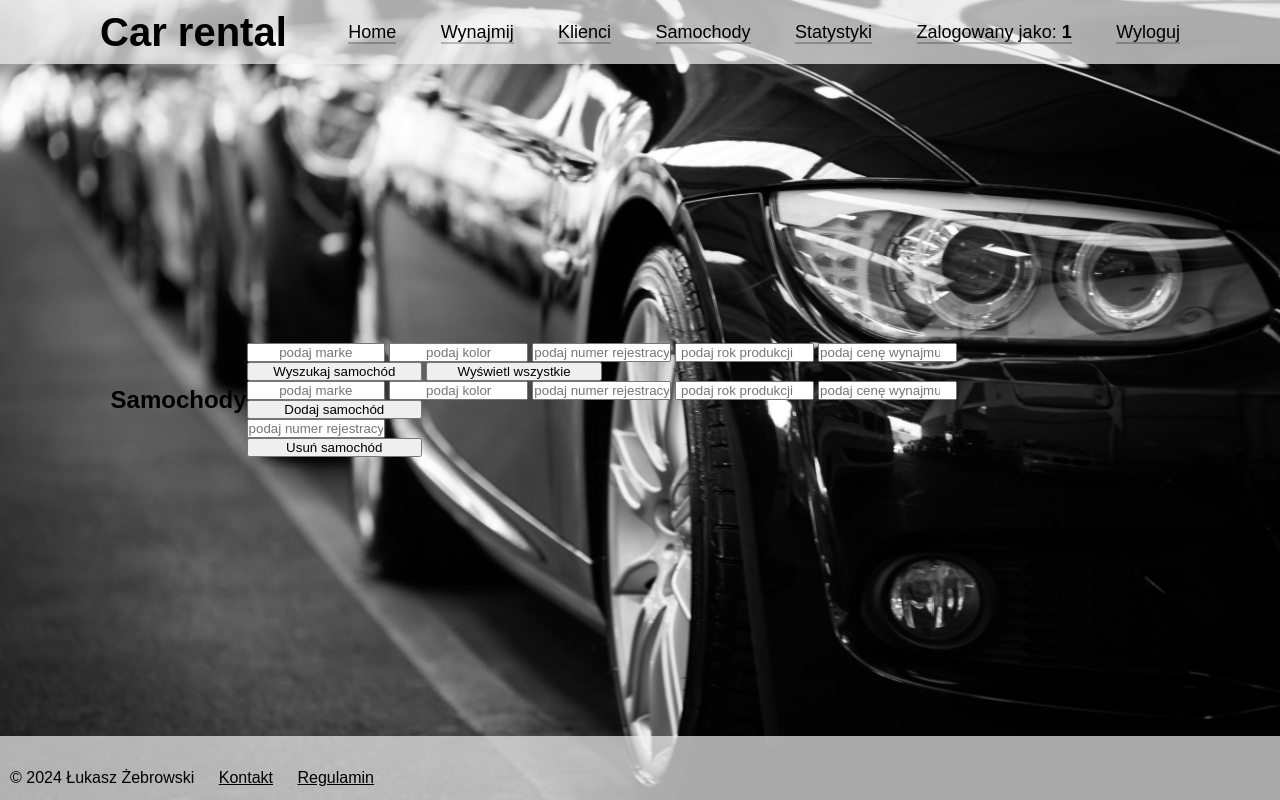
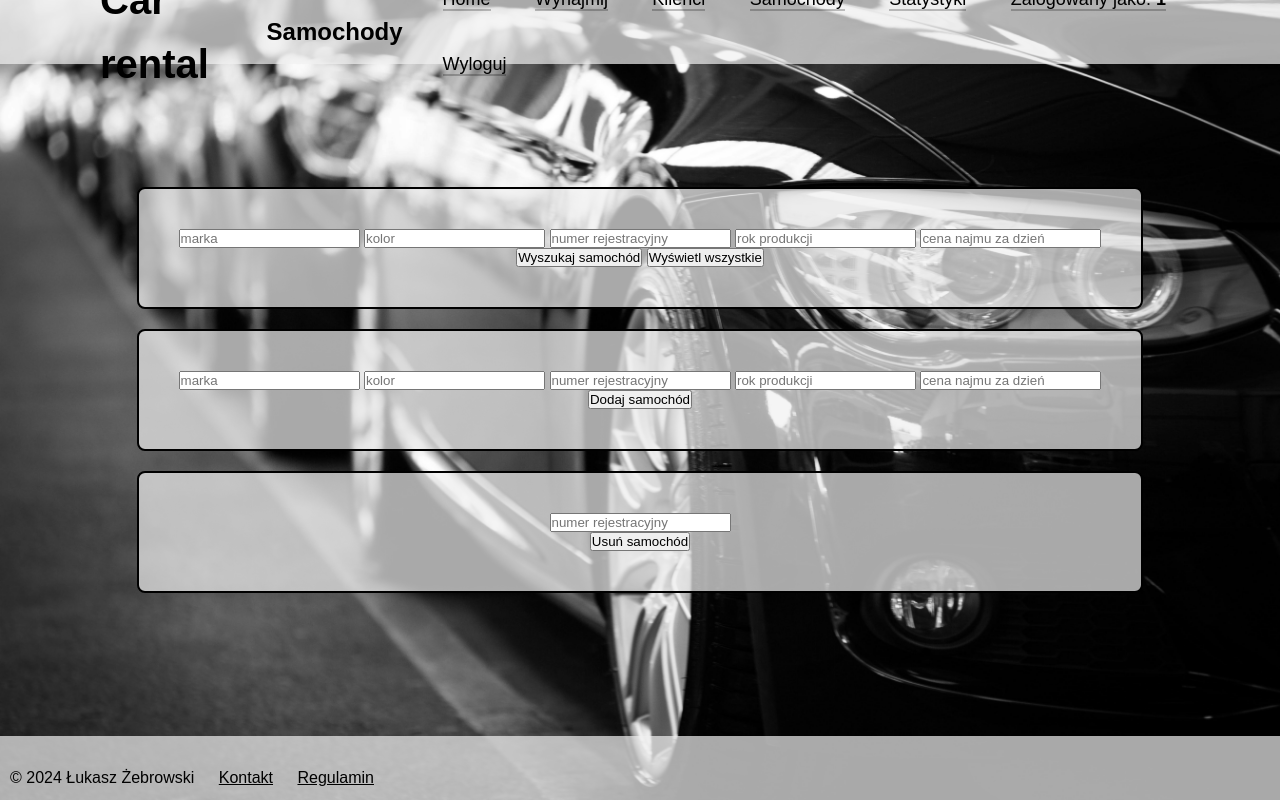
Before and after one commit to lukaszzebrowski/car_renta_uwm, a PHP site: page /widoki/samochody.php in a window 1280 px wide. Run offline with PHP 8.4, Linux system fonts and the light colour scheme; a user stored in the database is signed in; data that the repository does not hold is empty.

Commit message:
zakończono css, dodano komunbikaty o wykonanych czynnościach

```diff
--- a/skrypty/dodaj.php
+++ b/skrypty/dodaj.php
@@ -31,11 +31,11 @@
 			$stmt2->execute();
 			$ostatni = $stmt2->fetch();
 			if ($nowy>1) {
-				echo '<h3>Dodano samochod: '.$ostatni['marka'].' '.$ostatni['kolor'].' '.$ostatni['numer_rejestracyjny'].'</h3>';
+				echo '<h3 class="success-message">Dodano samochod: '.$ostatni['marka'].' '.$ostatni['kolor'].' '.$ostatni['numer_rejestracyjny'].'</h3>';
 			}
 		}
 		else {
-			echo 'Samochód u numerze rejestracyjnym: '.$_POST['numer_rejestracyjny'].' już istnieje';
+			echo '<h3 class="error-message">Samochód u numerze rejestracyjnym: '.$_POST['numer_rejestracyjny'].' już istnieje</h3>';
 		}
 	}
 ?>
@@ -71,11 +71,11 @@
 			$stmt5->execute();
 			$ostatni5 = $stmt5->fetch();
 			if ($nowy4>1) {
-				echo '<h3>Dodano klineta:<br> Imię: '.$ostatni5['imie_klienta'].'<br>Nazwisko: '.$ostatni5['nazwisko_klienta'].'<br>Pesel: '.$ostatni5['PESEL'].'</h3>';
+				echo '<h3 class="success-message">Dodano klineta:<br> Imię: '.$ostatni5['imie_klienta'].'<br>Nazwisko: '.$ostatni5['nazwisko_klienta'].'<br>Pesel: '.$ostatni5['PESEL'].'</h3>';
 			}
 		}
 		else {
-			echo 'Klient o numerze PESEL: '.$_POST['PESEL'].' już istnieje';
+			echo '<h3 class="error-message">Klient o numerze PESEL: '.$_POST['PESEL'].' już istnieje</h3>';
 		}
 	}
 ?>
@@ -124,7 +124,7 @@ if (isset($_POST['wynajmij'])) {
 		$ostatni7 = $stmt7->fetch(PDO::FETCH_ASSOC);
 	//pobranie numeru ostatniego pacjenta w bazie (czyli tego, który został dodany)
 	if ($nowy6>0) {
-		echo '<h3>Wypożyczono: '.$ostatni7['marka'].' dla '.$ostatni7['imie_klienta'].' '.$ostatni7['nazwisko_klienta'].'. Koszt wypożyczyenia: '.$ostatni7['koszt'].'</h3>';
+		echo '<h3 class="success-message">Wypożyczono: '.$ostatni7['marka'].' dla '.$ostatni7['imie_klienta'].' '.$ostatni7['nazwisko_klienta'].'. Koszt wypożyczenia: '.$ostatni7['koszt'].'zł</h3>';
 	}
 }
 
--- a/skrypty/rejestruj.php
+++ b/skrypty/rejestruj.php
@@ -27,11 +27,11 @@
 			$stmt1->bindValue(':haslo', $hash, PDO::PARAM_STR);
 			$stmt1->bindValue(':stanowisko_ID', $_POST['stanowisko_ID'], PDO::PARAM_STR);
 			$stmt1->execute();
-			echo 'Konto zostało utworzone.Dodano użytkownika: '.$_POST['login_NEP'];
+			echo '<h3 class="success-message">Konto zostało utworzone.Dodano użytkownika: '.$_POST['login_NEP'].'</h3>';
 		}
 		else
 		{
-			echo 'Podany login '.'<b>'.$_POST['login_NEP'].'</b>'.' jest już zajęty. Podaj inną nazwę';
+			echo '<h3 class="error-message">Podany login '.'<b>'.$_POST['login_NEP'].'</b>'.' jest już zajęty. Podaj inną nazwę</h3>';
 		}
 	 }
 
--- a/skrypty/usun.php
+++ b/skrypty/usun.php
@@ -20,14 +20,14 @@
 
 			if ($_POST['numer_rejestracyjny'] != null) {
 
-				echo 'Usunięto samochód o numerze rejestracyjnym: '.$numer_rejestracyjny_del;
+				echo '<h3 class="success-message">Usunięto samochód o numerze rejestracyjnym: '.$numer_rejestracyjny_del.'</h3>';
 			}
 			else {
-				echo '<h4 style="color:red;">Nie podano numeru rejestracyjnego!</h4>';
+				echo '<h3 class="error-message">Nie podano numeru rejestracyjnego!</h3>';
 			}
 		}
 		else {
-			echo 'Podany samochód w bazie nie istnieje.';
+			echo '<h3 class="error-message">Podany samochód w bazie nie istnieje.</h3>';
 		}
 	}
 ?>
@@ -54,14 +54,14 @@
 
 			if ($_POST['PESEL'] != null) {
 
-				echo 'Usunięto klienta o numerze PESEL: '.$numer_PESEL_del;
+				echo '<h3 class="success-message">Usunięto klienta o numerze PESEL: '.$numer_PESEL_del.'</h3>';
 			}
 			else {
-				echo '<h4 style="color:red;">Nie podano numeru PESEL!</h4>';
+				echo '<h3 class="error-message">Nie podano numeru PESEL!</h3>';
 			}
 		}
 		else {
-			echo 'Podany klient w bazie nie istnieje.';
+			echo '<h3 class="error-message">Podany klient w bazie nie istnieje.</h3>';
 		}
 	}
 ?>
--- a/skrypty/wyszukaj.php
+++ b/skrypty/wyszukaj.php
@@ -40,7 +40,7 @@
 			$klienci = $stmt4->fetchAll();
 		}
 		else {
-			echo 'Brak klienta o podanych danych.';
+			echo '<h3 class="error-message">Brak klienta o podanych danych.</h3>';
 		}
 	}
 ?>
@@ -108,7 +108,7 @@
 			$samochody = $stmt5->fetchAll();
 		}
 		else {
-			echo 'Brak samochodów o podanych danych.';
+			echo '<h3 class="error-message">Brak samochodów o podanych danych.</h3>';
 		}
 	}
 ?>
--- a/style/style.css
+++ b/style/style.css
@@ -207,25 +207,109 @@ tr:hover td {
 }
 
 .welcome {
-  background: rgba(241, 241, 241, 0.7);
+  color: white;
   display: flex;
   flex-direction: column;
   align-items: center;
   justify-content: center;
   height: 100vh;
   margin: 0;
-  padding: 20px;
+  padding: 10vh;
   font-size: 40px;
 }
 
 .welcome-container {
-  font-size: 150%; /* Dostosuj rozmiar tekstu */
+  font-size: 150%;
   margin-bottom: 10px;
 }
 
 .name,
 .surname {
-  color: #333;
+  color: white;
   font-weight: bold;
+  align-items: flex-start;
   margin: 0 5px;
 }
+
+.form-container {
+  display: flex;
+  flex-direction: column;
+  align-items: center;
+  margin: 20px;
+}
+
+.form.special-form {
+  background: rgba(241, 241, 241, 0.7);
+  padding: 40px;
+  border: 2px solid black;
+  border-radius: 8px;
+  margin-bottom: 20px;
+  margin-right: auto;
+  text-align: center;
+}
+
+.success-message {
+  background-color: #4caf50;
+  color: white;
+  padding: 15px;
+  margin-bottom: 10px;
+  border-radius: 8px;
+}
+
+.error-message {
+  background-color: #f44336;
+  color: white;
+  padding: 15px;
+  margin-bottom: 10px;
+  border-radius: 8px;
+}
+
+.table-container {
+  position: relative;
+}
+
+.table-conteiner #tabela {
+  /* Zmieniono selektor na .table-conteiner */
+  display: none;
+  position: absolute;
+  top: 100%;
+  left: 50%;
+  transform: translateX(-50%);
+  width: 80%;
+  margin: 20px 0;
+  border: 2px solid black;
+  text-align: right;
+}
+
+.table-conteiner #tabela th,
+.table-conteiner #tabela td {
+  border: 1px solid #000000;
+  padding: 8px;
+}
+
+dl {
+  display: flex;
+  flex-direction: column;
+  align-items: left;
+  justify-content: center;
+  background: rgba(241, 241, 241, 0.7);
+  margin-left: 600px;
+  padding: 40px;
+}
+
+dt {
+  flex: 0 0 30%;
+  font-weight: bold;
+  margin-top: 20px;
+}
+
+dd {
+  flex: 0 0 70%;
+  margin-bottom: 20px;
+}
+
+.user {
+  font-size: 50px;
+  font-weight: bold;
+  color: red;
+}
--- a/widoki/samochody.php
+++ b/widoki/samochody.php
@@ -8,6 +8,7 @@
 <body>
 <header class="header">
 	<a href="#" class="logo">Car rental</a>
+	<h2>Samochody</h2>
 	<nav class="navibar">
 			<a href="../index.php">Home</a>
 			<?php
@@ -17,8 +18,12 @@
 			<a href="wynajmij.php">Wynajmij</a>
 			<a href="klienci.php">Klienci</a>
 			<a href="samochody.php">Samochody</a>
+			<?php
+            if ($_SESSION['nazwa_stanowiska'] == 'Kierownik') {
+				?>
 			<a href="statystyki.php">Statystyki</a>
 			<?php
+            }
 			}
 			else {
 			?>
@@ -40,33 +45,35 @@
 			<a href="wyloguj.php">Wyloguj</a>
 	</nav>
 	</header>
-	<h2>Samochody</h2>
+
 	<?php
-	if ($_SESSION['nazwa_stanowiska'] == 'Kierownik' || $_SESSION['nazwa_stanowiska'] == 'Pracownik' || $_SESSION['nazwa_stanowiska'] == 'GOD') {
+	if ($_SESSION['nazwa_stanowiska'] == 'Kierownik' || $_SESSION['nazwa_stanowiska'] == 'Pracownik') {
 		?>
-	<form name="dane" action="samochody.php" method="post">
-		<input type="text" name="marka" placeholder="podaj marke" style="width:15%;display:inline;text-align:center;" />
-		<input type="text" name="kolor" placeholder="podaj kolor" style="width:15%;display:inline;text-align:center;" />
-		<input type="text" name="numer_rejestracyjny" placeholder="podaj numer rejestracyjny" style="width:15%;display:inline;text-align:center;"/>
-		<input type="number" name="rok_produkcji" placeholder="podaj rok produkcji" style="width:15%;display:inline;text-align:center;"/>
-		<input type="number" name="cena_wynajmu_dzien" placeholder="podaj cenę wynajmu za dzień" style="width:15%;display:inline;text-align:center;"/><br>
-		<input type="submit" name="wyszukaj_auta" value="Wyszukaj samochód" style="width:19%;display:inline;"/>
-		<input type="submit" name="wyswietl_auta" value="Wyświetl wszystkie" style="width:19%;display:inline;"/>
+	<div class="form-conteiner">
+	<form name="dane" action="samochody.php" method="post" class="form special-form">
+		<input type="text" name="marka" placeholder="marka" />
+		<input type="text" name="kolor" placeholder="kolor" />
+		<input type="text" name="numer_rejestracyjny" placeholder="numer rejestracyjny"/>
+		<input type="number" name="rok_produkcji" placeholder="rok produkcji"/>
+		<input type="number" name="cena_wynajmu_dzien" placeholder="cena najmu za dzień"/><br>
+		<input type="submit" name="wyszukaj_auta" value="Wyszukaj samochód"/>
+		<input type="submit" name="wyswietl_auta" value="Wyświetl wszystkie"/>
+		</form>
 		<?php
-	if ($_SESSION['nazwa_stanowiska'] == 'Kierownik' ||  $_SESSION['nazwa_stanowiska'] == 'GOD') {
+	if ($_SESSION['nazwa_stanowiska'] == 'Kierownik') {
 		?>
-		<div>
-		<input type="text" name="marka" placeholder="podaj marke" style="width:15%;display:inline;text-align:center;" />
-		<input type="text" name="kolor" placeholder="podaj kolor" style="width:15%;display:inline;text-align:center;" />
-		<input type="text" name="numer_rejestracyjny" placeholder="podaj numer rejestracyjny" style="width:15%;display:inline;text-align:center;"/>
-		<input type="number" name="rok_produkcji" placeholder="podaj rok produkcji" style="width:15%;display:inline;text-align:center;"/>
-		<input type="number" name="cena_wynajmu_dzien" placeholder="podaj cenę wynajmu za dzień" style="width:15%;display:inline;text-align:center;"/><br>
-		<input type="submit" name="dodaj_auto" value="Dodaj samochód" style="width:19%;display:inline;"/><br>
-		</div>
-		<div>
-		<input type="text" name="numer_rejestracyjny" placeholder="podaj numer rejestracyjny" style="width:15%;display:inline;text-align:center;"/><br>
-		<input type="submit" name="usun_auto" value="Usuń samochód" style="width:19%;display:inline;"/><br>
-		</div>
+		<form name="dane" action="samochody.php" method="post" class="form special-form">
+		<input type="text" name="marka" placeholder="marka" " />
+		<input type="text" name="kolor" placeholder="kolor" " />
+		<input type="text" name="numer_rejestracyjny" placeholder="numer rejestracyjny"/>
+		<input type="number" name="rok_produkcji" placeholder="rok produkcji"/>
+		<input type="number" name="cena_wynajmu_dzien" placeholder="cena najmu za dzień"/><br>
+		<input type="submit" name="dodaj_auto" value="Dodaj samochód"/><br>
+		</form>
+		<form name="dane" action="samochody.php" method="post" class="form special-form">
+		<input type="text" name="numer_rejestracyjny" placeholder="numer rejestracyjny"/><br>
+		<input type="submit" name="usun_auto" value="Usuń samochód"/><br>
+		</form>
 		<?php
 			require ('../skrypty/usun.php');
 			require ('../skrypty/dodaj.php');
@@ -86,7 +93,6 @@
 				<th>Numer rejestracyjny</th>
 				<th>Rok produkcji</th>
 				<th>Cena wynajmu za dzień</th>
-				<th>Data wypożyczenia</th>
 			</tr>
 	<?php
 	}
@@ -103,7 +109,6 @@
 		<td><?= $link['numer_rejestracyjny'] ?></td>
 		<td><?= $link['rok_produkcji']?></td>
 		<td><?= $link['cena_wynajmu_dzien']?></td>
-		<td><?= $link['Data_wypożyczenia']?></td>
 		</tr>
 		<?php
 		}
@@ -122,7 +127,6 @@
 				<th>Numer rejestracyjny</th>
 				<th>Rok produkcji</th>
 				<th>Cena wynajmu za dzień</th>
-				<th>Data wypożyczenia</th>
 			</tr>
 	<?php
 	}
@@ -137,13 +141,12 @@
 		<td><?= $link2['numer_rejestracyjny'] ?></td>
 		<td><?= $link2['rok_produkcji']?></td>
 		<td><?= $link2['cena_wynajmu_dzien']?></td>
-		<td><?= $link['Data_wypożyczenia']?></td>
 		</tr>
 		<?php
 		}
 	}
 	else {
-		echo "Nie masz uprawnień.";
+		echo '<h3 class="error-message">Nie masz uprawnień.</h3>';
 	}
 		?>
 
```
Also changed, not shown: index.php (+6 -2 lines), widoki/klienci.php (+37 -23 lines), widoki/konto.php (+11 -6 lines), widoki/statystyki.php (+10 -2 lines), widoki/uzytkownicy.php (+16 -6 lines), widoki/wynajmij.php (+10 -8 lines).
